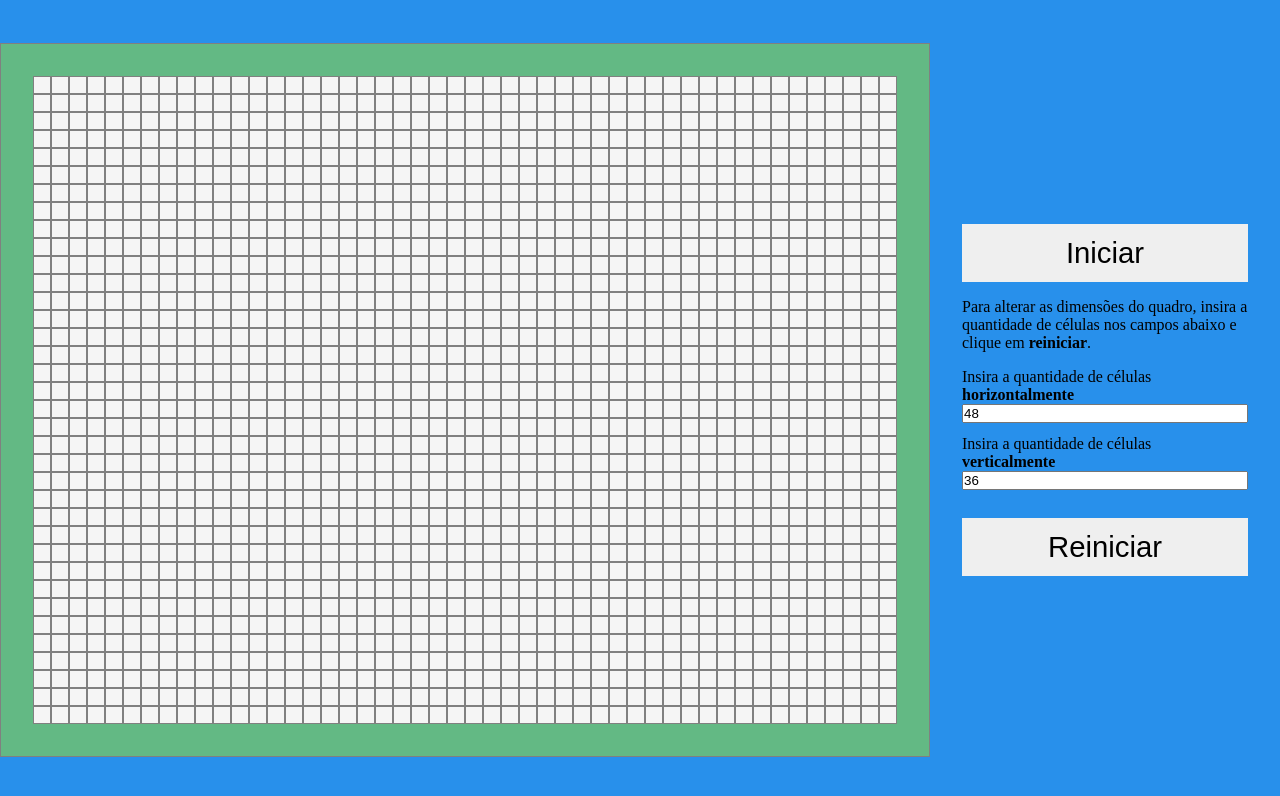
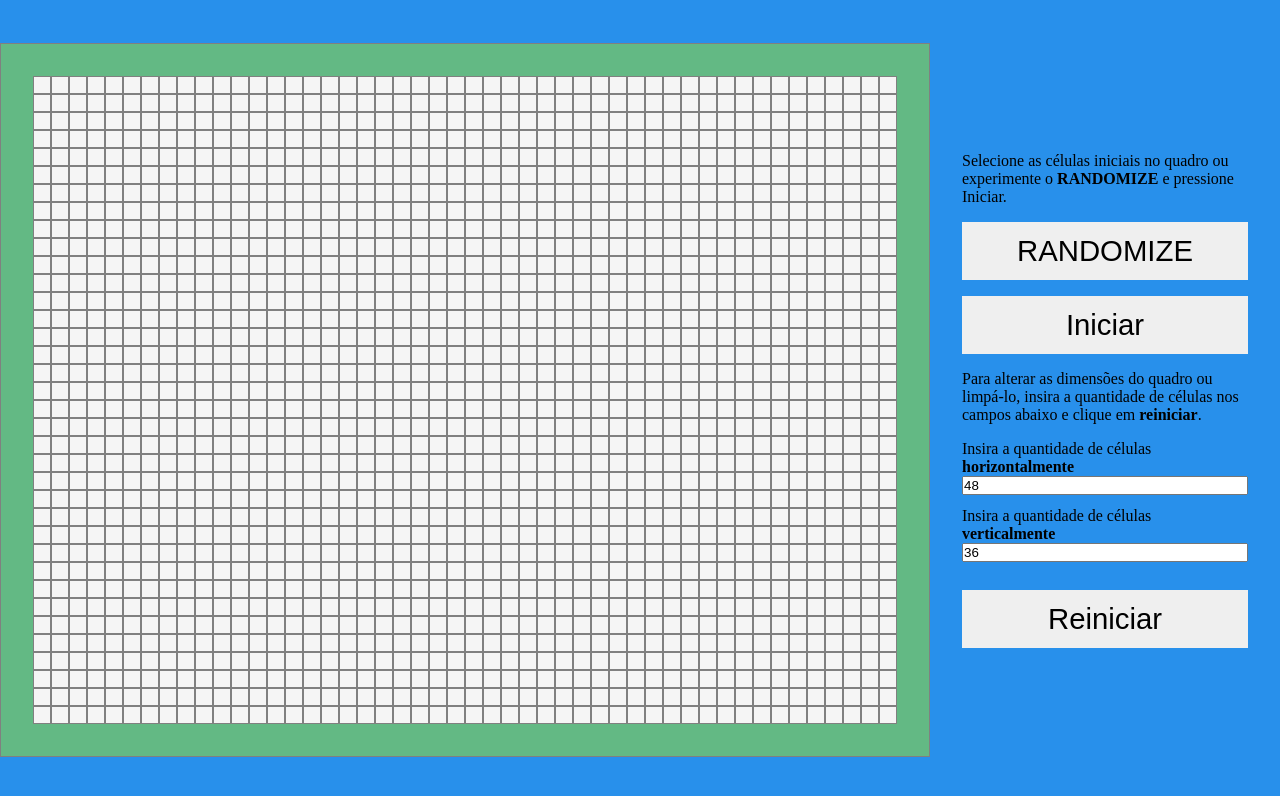
Before and after one commit to mhenrique94/game_of_life, a Vue app: page / in a window 1280 px wide. Shown: the top 796 px of the page. Built offline with nearby package versions, Linux system fonts and the light colour scheme.

Commit message:
Adiciona opção de randomizar quadro

```diff
--- a/src/components/CanvasBase.vue
+++ b/src/components/CanvasBase.vue
@@ -10,13 +10,19 @@
     </div>
   </div>
   <div class="boardControl">
+    <p>
+      Selecione as células iniciais no quadro ou experimente o
+      <span class="boldText">RANDOMIZE</span> e pressione Iniciar.
+    </p>
+    <button class="controlButton" @click="startRandomize()">RANDOMIZE</button>
     <button class="controlButton" @click="toggle()">
       {{ startStopText }}
     </button>
     <div class="controlForm">
       <p>
-        Para alterar as dimensões do quadro, insira a quantidade de células nos
-        campos abaixo e clique em <span class="boldText">reiniciar</span>.
+        Para alterar as dimensões do quadro ou limpá-lo, insira a quantidade de
+        células nos campos abaixo e clique em
+        <span class="boldText">reiniciar</span>.
       </p>
       <div class="inputForm">
         <label for="boardWidth"
@@ -72,6 +78,15 @@ export default {
         this.boardMatrix.push([]);
         for (var j = 0; j < this.height; j++) {
           this.boardMatrix[i].push(false);
+        }
+      }
+    },
+    startRandomize() {
+      this.boardMatrix = [];
+      for (var i = 0; i < this.width; i++) {
+        this.boardMatrix.push([]);
+        for (var j = 0; j < this.height; j++) {
+          this.boardMatrix[i].push([true, false][Math.round(Math.random())]);
         }
       }
     },
--- a/src/components/SingleCell.vue
+++ b/src/components/SingleCell.vue
@@ -23,5 +23,6 @@ export default {
 
 .cellButton:hover {
   background-color: #c2c2c4;
+  cursor: pointer;
 }
 </style>
```
